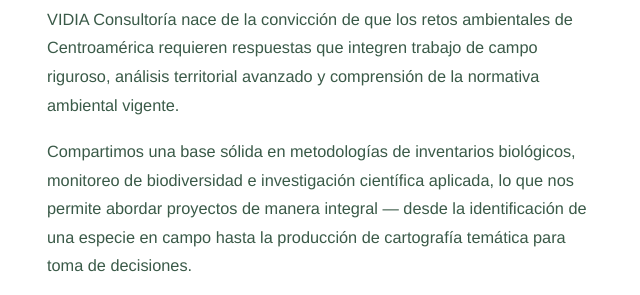
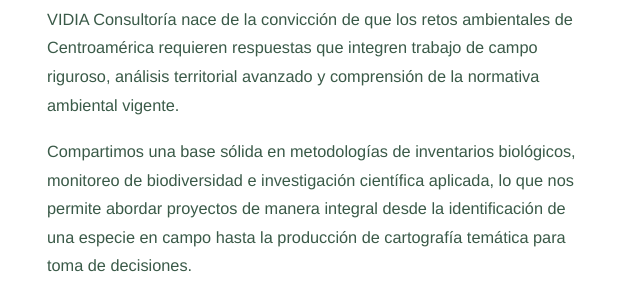
Before and after one commit to wilmanmejia40-create/Vidia, a plain HTML site: page index.html in a window 1280 px wide. Shown: the part 1260-1555 px from the top of the page, 17-657 px from the left. Drawn offline with nearby package versions, Linux system fonts and the light colour scheme.

Commit message:
Update index.html
Removed unnecessary em dash from the paragraph about project methodologies.

```diff
--- a/index.html
+++ b/index.html
@@ -689,7 +689,7 @@
 <div class="nosotros-grid">
 <div class="nosotros-text">
 <p>VIDIA Consultoría nace de la convicción de que los retos ambientales de Centroamérica requieren respuestas que integren trabajo de campo riguroso, análisis territorial avanzado y comprensión de la normativa ambiental vigente.</p>
-<p>Compartimos una base sólida en metodologías de inventarios biológicos, monitoreo de biodiversidad e investigación científica aplicada, lo que nos permite abordar proyectos de manera integral — desde la identificación de una especie en campo hasta la producción de cartografía temática para toma de decisiones.</p>
+<p>Compartimos una base sólida en metodologías de inventarios biológicos, monitoreo de biodiversidad e investigación científica aplicada, lo que nos permite abordar proyectos de manera integral desde la identificación de una especie en campo hasta la producción de cartografía temática para toma de decisiones.</p>
 <p>Trabajamos con instituciones de gobierno, organismos de cooperación internacional, ONG, sector privado y academia, en Honduras y la región centroamericana.</p>
 </div>
 <div class="socio-cards reveal-stagger">
```
